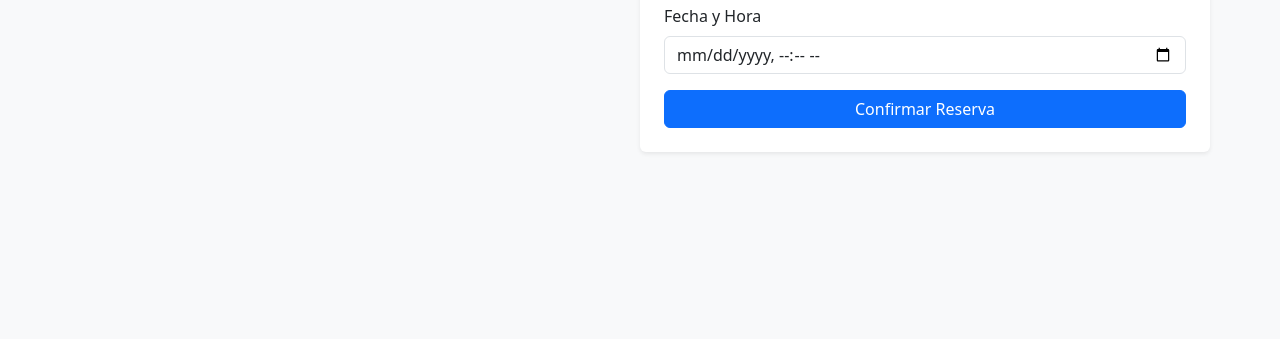
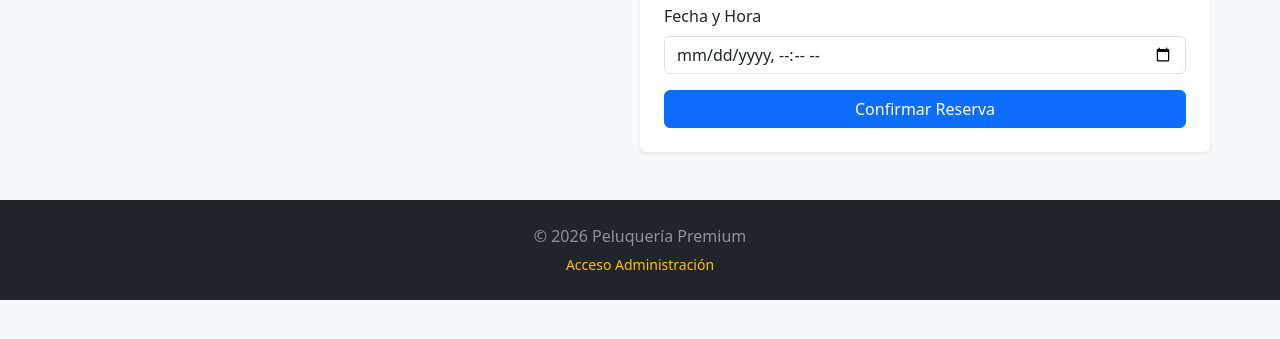
Before and after one commit to evalu5/Peluquer-a, a Flask app: page / in a window 1280 px wide. Shown: the part 252-591 px from the top of the page. Run offline with Flask 3, Linux system fonts and the light colour scheme; some libraries are stand-ins or nearby versions.

Commit message:
Añadido sistema de login administrado

```diff
--- a/app.py
+++ b/app.py
@@ -1,9 +1,14 @@
 import sqlite3
-from flask import Flask, render_template, request
+from flask import Flask, render_template, request, redirect, session, url_for
 
 app = Flask(__name__)
 
-# Función para crear la base de datos si no existe
+# Una clave secreta aleatoria para que nadie hackee las sesiones
+app.secret_key = 'mi-primo-es-el-mejor-barbero-de-granada-2026'
+
+# LA CONTRASEÑA QUE TÚ ELIJAS
+ADMIN_PASSWORD = "gabirechulon"
+
 def init_db():
     conn = sqlite3.connect('citas.db')
     cursor = conn.cursor()
@@ -20,46 +25,59 @@ def init_db():
 @app.route('/')
 def index():
     return render_template('index.html')
+
 @app.route('/reservar', methods=['POST'])
 def reservar():
     nombre = request.form.get('nombre')
     fecha = request.form.get('fecha')
-    telefono_primo = "34600000000" # <-- Pon aquí el número de tu primo (con el 34 delante)
 
-    # 1. Guardar en BD (esto ya lo tienes)
     conn = sqlite3.connect('citas.db')
     cursor = conn.cursor()
     cursor.execute('INSERT INTO reservas (nombre, fecha) VALUES (?, ?)', (nombre, fecha))
     conn.commit()
     conn.close()
 
-    # 2. Crear el link de WhatsApp
-    mensaje = f"Hola! Soy {nombre}, acabo de reservar una cita para el {fecha}. ¿Me confirmas?"
-    # Reemplazamos espacios por %20 para que el link funcione
-    link_whatsapp = f"https://wa.me/{telefono_primo}?text={mensaje.replace(' ', '%20')}"
+    # Aquí puedes poner el link de WhatsApp que hablamos antes
+    return f"<h1>¡Cita guardada!</h1><p>Gracias {nombre}. <a href='/'>Volver</a></p>"
 
-    # 3. Mostrar confirmación con el botón
-    return f"""
-        <h1>¡Cita registrada!</h1>
-        <p>Para asegurar tu hueco, pulsa el botón de abajo:</p>
-        <a href="{link_whatsapp}" style="background-color: #25D366; color: white; padding: 15px; text-decoration: none; border-radius: 5px; display: inline-block;">
-            Confirmar por WhatsApp
-        </a>
-    """
+# --- SECCIÓN DE ADMINISTRACIÓN CON CONTRASEÑA ---
+
+@app.route('/login', methods=['GET', 'POST'])
+def login():
+    if request.method == 'POST':
+        password_ingresada = request.form.get('password')
+        if password_ingresada == ADMIN_PASSWORD:
+            session['admin_logueado'] = True
+            return redirect(url_for('admin'))
+        else:
+            return "Contraseña incorrecta. <a href='/login'>Intentar de nuevo</a>"
+
+    return '''
+        <form method="post">
+            <h2>Acceso para el Jefe</h2>
+            <input type="password" name="password" placeholder="Introduce la clave">
+            <button type="submit">Entrar</button>
+        </form>
+    '''
 
 @app.route('/admin')
 def admin():
+    # Verificamos si tiene la "pulsera" de entrada
+    if not session.get('admin_logueado'):
+        return redirect(url_for('login'))
+
     conn = sqlite3.connect('citas.db')
     cursor = conn.cursor()
-    # Traemos todas las reservas de la base de datos
     cursor.execute('SELECT * FROM reservas ORDER BY fecha DESC')
     todas_las_citas = cursor.fetchall()
     conn.close()
-
-    # Se las pasamos a una nueva página HTML
     return render_template('admin.html', citas=todas_las_citas)
 
+@app.route('/logout')
+def logout():
+    session.pop('admin_logueado', None)
+    return redirect(url_for('index'))
 
 if __name__ == '__main__':
-    init_db() # Creamos la tabla al arrancar
+    init_db()
     app.run(debug=True)
--- a/templates/index.html
+++ b/templates/index.html
@@ -38,6 +38,13 @@
             </div>
         </div>
     </div>
-
+<footer class="mt-5 py-4 bg-dark text-white-50 text-center">
+    <div class="container">
+        <p class="mb-1">&copy; 2026 Peluquería Premium</p>
+        <a href="/admin" class="text-warning text-decoration-none small">
+            <i class="bi bi-lock"></i> Acceso Administración
+        </a>
+    </div>
+</footer>
 </body>
 </html>
```
